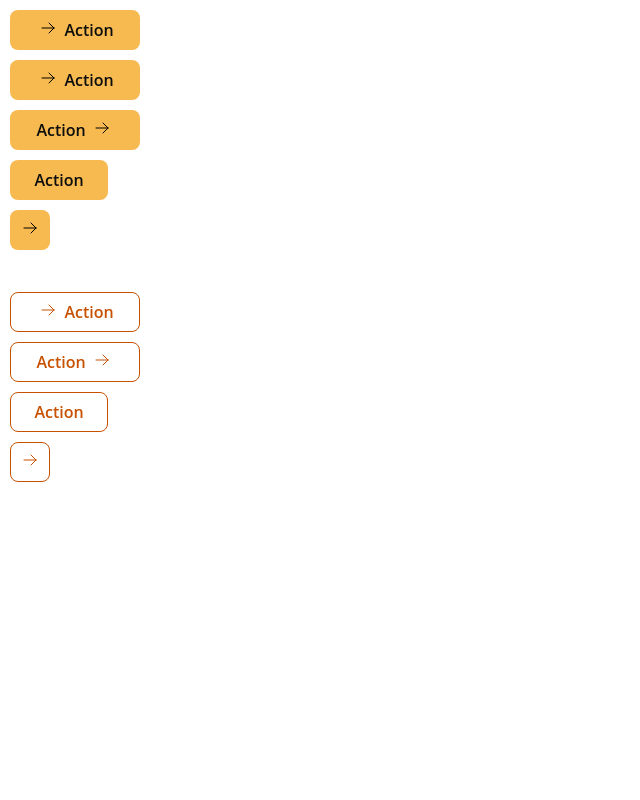
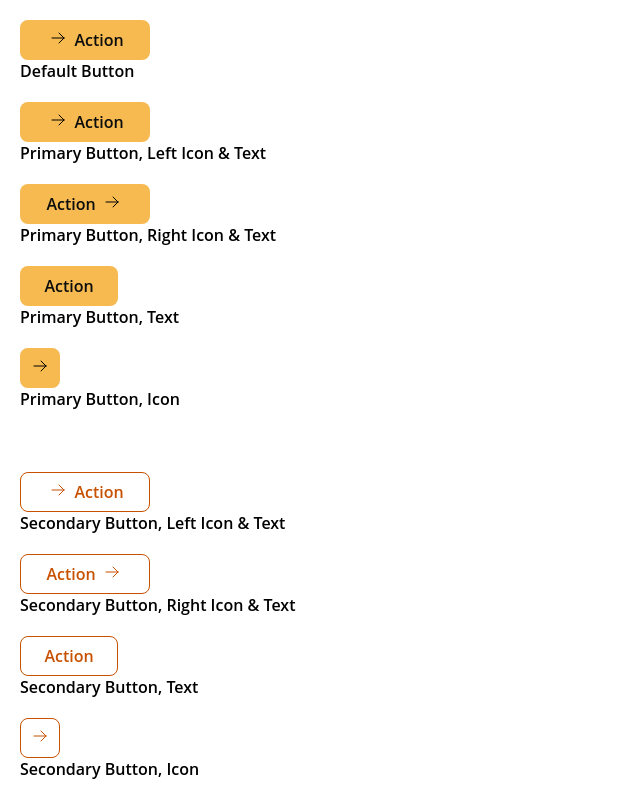
Before and after one commit to Stalloyde/MindLens, a Vue app: page / in a window 1280 px wide. Shown: the whole page, without its empty margins (0-640 px from the left). Built offline with nearby package versions, Linux system fonts and the light colour scheme.

Commit message:
Add labels

```diff
--- a/src/App.vue
+++ b/src/App.vue
@@ -5,32 +5,41 @@ import Button from './components/Button.vue'
 <template>
   <div>
     <Button />
+    Default Button
   </div>
   <div>
     <Button type="primary" content="leftIconText" />
+    Primary Button, Left Icon & Text
   </div>
   <div>
     <Button type="primary" content="rightIconText" />
+    Primary Button, Right Icon & Text
   </div>
   <div>
     <Button type="primary" content="text" />
+    Primary Button, Text
   </div>
   <div>
     <Button type="primary" content="icon" />
+    Primary Button, Icon
   </div>
 
   <br />
 
   <div>
     <Button type="secondary" content="leftIconText" />
+    Secondary Button, Left Icon & Text
   </div>
   <div>
     <Button type="secondary" content="rightIconText" />
+    Secondary Button, Right Icon & Text
   </div>
   <div>
     <Button type="secondary" content="text" />
+    Secondary Button, Text
   </div>
   <div>
     <Button type="secondary" content="icon" />
+    Secondary Button, Icon
   </div>
 </template>
--- a/src/assets/main.css
+++ b/src/assets/main.css
@@ -19,5 +19,5 @@
 }
 
 #app > div {
-  margin: 10px;
+  margin: 20px;
 }
```
